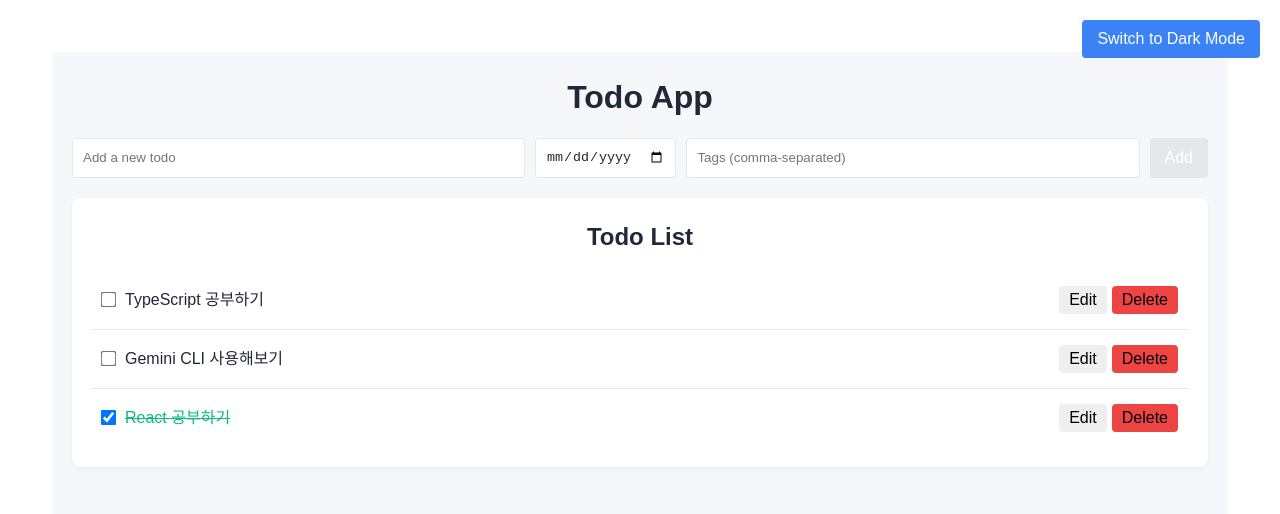
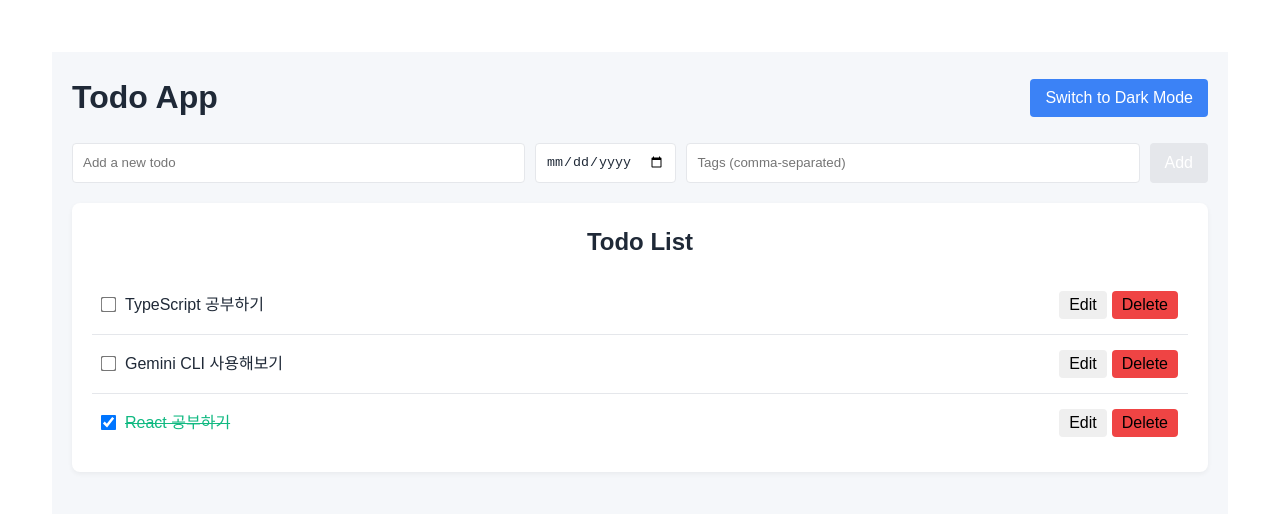
Before and after one commit to jaegap-tech/todolist-app, a React (Vite) app in the folder todolist-app/: page / in a window 1280 px wide. Shown: the top 514 px of the page. Built offline with nearby package versions, Linux system fonts and the light colour scheme.

Commit message:
refactor: 테마 토글 버튼 위치 조정
- 버튼을 상단 타이틀 옆으로 이동하여 더 자연스러운 UI 제공

```diff
--- a/todolist-app/src/App.tsx
+++ b/todolist-app/src/App.tsx
@@ -13,10 +13,18 @@ const AppContainer = styled.div`
   padding: 20px;
 `;
 
+const HeaderContainer = styled.div`
+  display: flex;
+  justify-content: space-between;
+  align-items: center;
+  margin-bottom: 20px;
+`;
+
+const Title = styled.h1`
+  margin-bottom: 0;
+`;
+
 const ThemeToggleButton = styled.button`
-  position: absolute;
-  top: 20px;
-  right: 20px;
   padding: 10px 15px;
   background-color: ${({ theme }) => theme.primary};
   color: white;
@@ -38,10 +46,12 @@ function AppContent() { // Renamed App to AppContent to use useTheme hook
 
   return (
     <AppContainer>
-      <ThemeToggleButton onClick={handleToggleTheme}>
-        Switch to {themeName === 'light' ? 'Dark' : 'Light'} Mode
-      </ThemeToggleButton>
-      <h1>Todo App</h1>
+      <HeaderContainer>
+        <Title>Todo App</Title>
+        <ThemeToggleButton onClick={handleToggleTheme}>
+          Switch to {themeName === 'light' ? 'Dark' : 'Light'} Mode
+        </ThemeToggleButton>
+      </HeaderContainer>
       <AddTodoForm onAddTodo={addTodo} /> {/* Pass addTodo as a prop */}
       <TodoList todos={todos} onDelete={deleteTodo} onToggle={toggleTodo} onUpdate={updateTodo} /> {/* Pass todos, deleteTodo, toggleTodo, and updateTodo as props */}
     </AppContainer>
```
